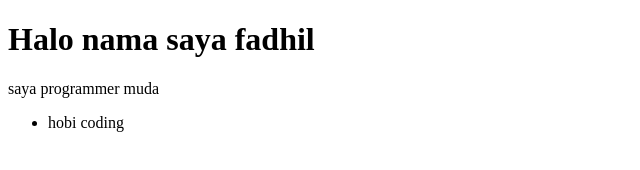
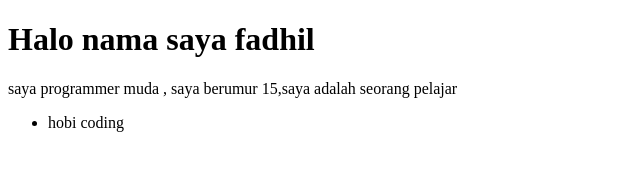
Before and after one commit to FadhilSAL/Learn-Git, a plain HTML site: page index.html in a window 1280 px wide. Shown: the whole page, without its empty margins (0-640 px from the left). Drawn offline with Linux system fonts and the light colour scheme.

Commit message:
menambahkan isi paragraf 2

```diff
--- a/index.html
+++ b/index.html
@@ -8,10 +8,13 @@
 <body>
     <h1>Halo nama saya fadhil</h1>
 
-    <p>saya programmer muda</p>
+
+
+<p>saya programmer muda , saya berumur 15,saya adalah seorang pelajar </p>
     <ul>
         <li>hobi coding</li>
     </ul>
 
+
 </body>
 </html>
```
